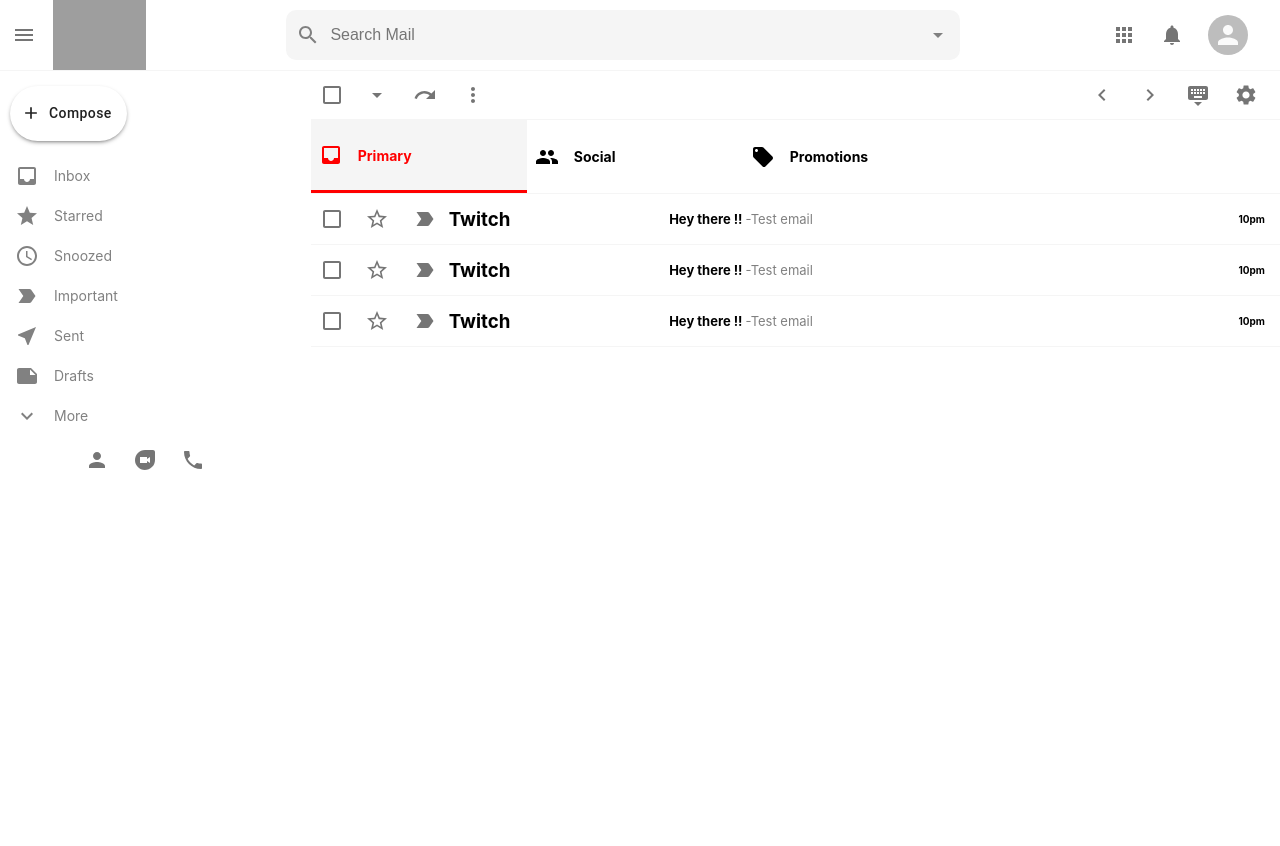
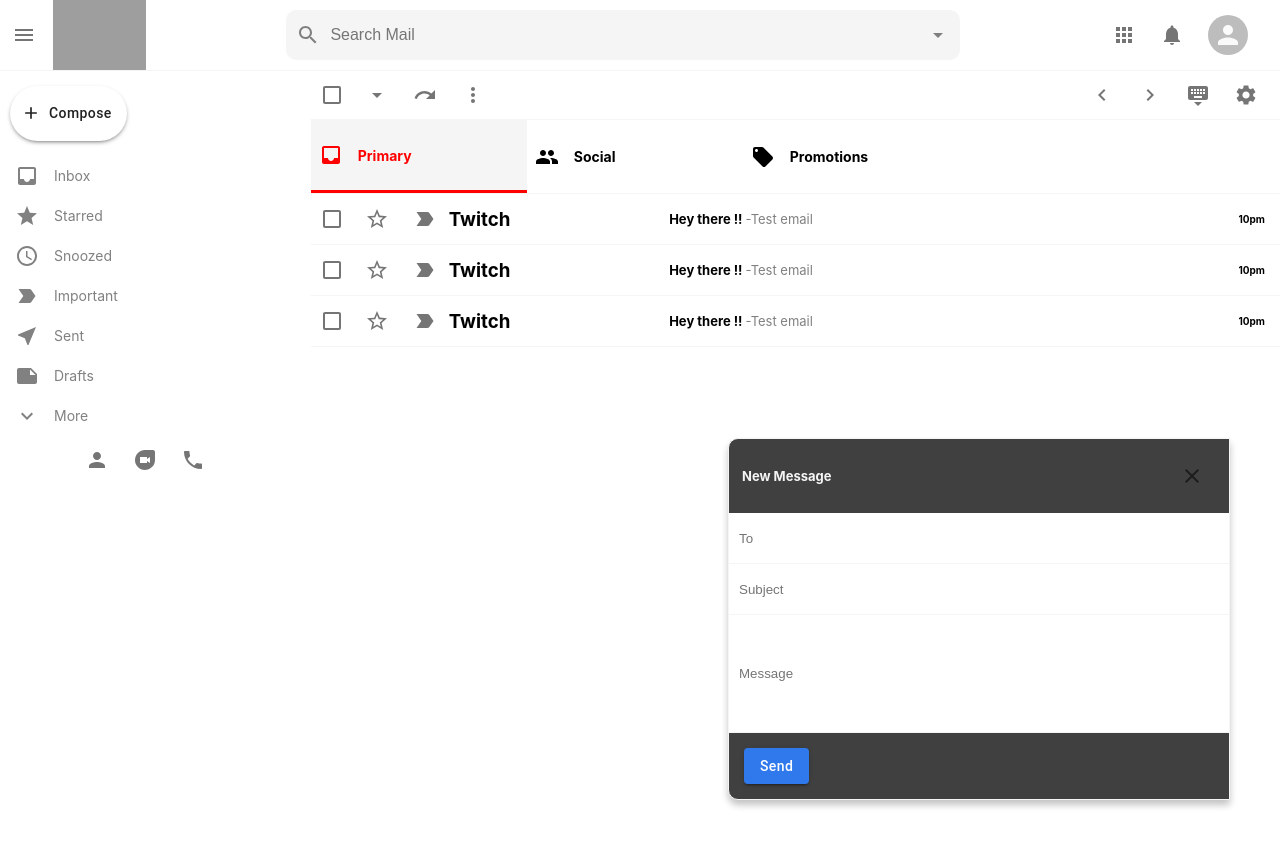
Before and after one commit to sahil-13399/Gmail-Clone-React, a React (Create React App) app: page / in a window 1280 px wide. Both pictures are taken after a click on the button "Compose". Shown: the top 846 px of the page. Built offline with nearby package versions, Linux system fonts and the light colour scheme; grey boxes are pictures that could not be loaded.

Commit message:
Send Mail Completed

```diff
--- a/package.json
+++ b/package.json
@@ -9,8 +9,10 @@
     "@testing-library/jest-dom": "^4.2.4",
     "@testing-library/react": "^9.5.0",
     "@testing-library/user-event": "^7.2.1",
+    "firebase": "^8.3.0",
     "react": "^17.0.1",
     "react-dom": "^17.0.1",
+    "react-hook-form": "^6.15.4",
     "react-redux": "^7.2.2",
     "react-router-dom": "^5.2.0",
     "react-scripts": "4.0.3"
--- a/src/App.js
+++ b/src/App.js
@@ -10,9 +10,13 @@
 } from "react-router-dom";
 import EmailList from './EmailList';
 import Mail from './Mail';
+import SendMail from './SendMail';
+import { useSelector } from 'react-redux';
+import { selectSendMessageIsOpen } from './features/mailSlice';
 
 
 function App() {
+  const sendMessageIsOpen = useSelector(selectSendMessageIsOpen);
   return (
     <Router>
     <div className="App">
@@ -28,6 +32,9 @@
           </Route>
         </Switch>
       </div>
+      <div>
+      {sendMessageIsOpen && <SendMail />}
+      </div>
     </div>
     </Router>
   );
--- /dev/null
+++ b/src/SendMail.css
@@ -0,0 +1,57 @@
+.sendMail {
+    position: absolute;
+    bottom: 0px;
+    right: 50px;
+    width: 40%;
+    height: 45%;
+    max-width: 500px;
+    border-top-left-radius: 10px;
+    border-bottom-left-radius: 10px;
+    background-color: #404040;
+    display: flex;
+    flex-direction: column;
+    border: 1px solid whitesmoke;
+    box-shadow: 0px 5px 7px 0px rgba(0,0,0,0.24);
+
+}
+.sendMail_header {
+    padding: 13px;
+    display: flex;
+    justify-content: space-between;
+    align-items: center;
+    color: gray;
+}
+.sendMail_header >h3 {
+    color: whitesmoke;
+    font-size: 13px;
+}
+
+.sendMail_close {
+    cursor: pointer;
+}
+.sendMail_button{
+    background-color: #3079ed !important;
+    text-transform: capitalize !important;
+    margin : 15px !important;
+}
+.sendMail > form {
+    display: flex;
+    flex-direction: column;
+    flex: 1;
+}
+.sendMail > form > input{
+    height: 30px;
+    padding: 10px;
+    border: none;
+    border-bottom: 1px solid whitesmoke;
+    outline: none;
+}
+.sendMail_Message {
+    flex : 1;
+}
+.sendMail_Error {
+    background-color: white;
+    color: red;
+    text-align: right;
+    padding: 2px;
+}
--- /dev/null
+++ b/src/SendMail.js
@@ -0,0 +1,43 @@
+import React from 'react'
+import './SendMail.css'
+import CloseIcon from '@material-ui/icons/Close';
+import { Button, IconButton } from '@material-ui/core';
+import {useForm} from 'react-hook-form';
+import { useDispatch } from 'react-redux';
+import { closeSendMessage } from './features/mailSlice';
+
+
+function SendMail() {
+    const {register,handleSubmit,watch,errors} = useForm();
+    const dispatch = useDispatch();
+    const onSubmit = (data) => {
+        console.log(data);
+    }
+    return (
+        <div className = "sendMail">
+            <div className = "sendMail_header">
+                <h3>New Message</h3>
+                <IconButton onClick = {() => dispatch(closeSendMessage())}>
+                    <CloseIcon className = "sendMail_close"/>
+                </IconButton>
+            </div>
+            <form onSubmit = {handleSubmit(onSubmit)}>
+                <input type="email" id="" name="to" placeholder="To" ref = {register({required:true})}/>
+                {errors.to && <p className = "sendMail_Error">To is required</p>}
+                <input type="text" id="" name="subject" placeholder="Subject" ref = {register({required:true})}/>
+                {errors.subject && <p className = "sendMail_Error">Subject is required</p>}
+                <input type="text" className="sendMail_Message" name="message " placeholder="Message" ref = {register({required:true})}/>
+                {errors.message && <p className = "sendMail_Error">Message is required</p>}
+                <div className = "sendMail_options">
+                    <Button className  = "sendMail_button"
+                    variant="contained"
+                    color = "primary"
+                    type = "submit"> Send </Button>
+                </div>
+            </form>
+
+        </div>
+    )
+}
+
+export default SendMail
--- a/src/Sidebar.js
+++ b/src/Sidebar.js
@@ -14,11 +14,14 @@
 import PersonIcon from '@material-ui/icons/Person';
 import DuoIcon from '@material-ui/icons/Duo';
 import PhoneIcon from '@material-ui/icons/Phone';
+import { openSendMessage } from './features/mailSlice';
+import { useDispatch } from 'react-redux';
 
 function Sidebar() {
+    const dispatch = useDispatch();
     return (
         <div className = "sidebar">
-            <Button startIcon={<AddIcon fontSize="large" />} className="sidebar_compose" >
+            <Button startIcon={<AddIcon fontSize="large" />} className="sidebar_compose" onClick = {() => dispatch(openSendMessage())}>
                 Compose
             </Button>
             <SidebarOption Icon={InboxIcon} title = "Inbox" num = {34} selected = {false}/>
--- a/src/app/store.js
+++ b/src/app/store.js
@@ -1,8 +1,8 @@
 import { configureStore } from '@reduxjs/toolkit';
-import counterReducer from '../features/counter/counterSlice';
+import mailReducer from '../features/mailSlice';
 
 export default configureStore({
   reducer: {
-    counter: counterReducer,
+    mail: mailReducer,
   },
 });
--- a/src/features/counter/counterSlice.js
+++ /dev/null
@@ -1,25 +0,0 @@
-import { createSlice } from '@reduxjs/toolkit';
-
-export const counterSlice = createSlice({
-  name: 'counter',
-  initialState: {
-    value: 0,
-  },
-  reducers: {
-    increment: state => {
-      state.value += 1;
-    },
-    decrement: state => {
-      state.value -= 1;
-    },
-    incrementByAmount: (state, action) => {
-      state.value += action.payload;
-    },
-  },
-});
-
-export const { increment, decrement, incrementByAmount } = counterSlice.actions;
-
-export const selectCount = state => state.counter.value;
-
-export default counterSlice.reducer;
--- /dev/null
+++ b/src/features/mailSlice.js
@@ -0,0 +1,22 @@
+import { createSlice } from '@reduxjs/toolkit';
+
+export const mailSlice = createSlice({
+  name: 'mail',
+  initialState: {
+    sendMessageIsOpen: false,
+  },
+  reducers: {
+    openSendMessage: state => {
+      state.sendMessageIsOpen = true;
+    },
+    closeSendMessage: state => {
+      state.sendMessageIsOpen = false;
+    }
+  },
+});
+
+export const { openSendMessage, closeSendMessage } = mailSlice.actions;
+
+export const selectSendMessageIsOpen = (state) => state.mail.sendMessageIsOpen;
+
+export default mailSlice.reducer;
```
Also changed, not shown: database.rules.json (added, +7 -0 lines), src/firebase.js (added, +18 -0 lines), 1 other file (tests, documents, lock files or other folders).
